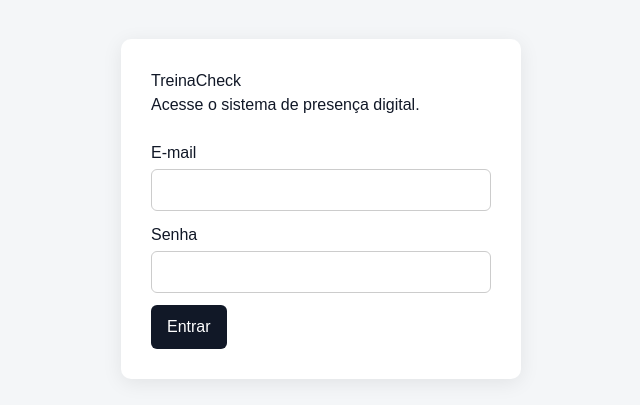
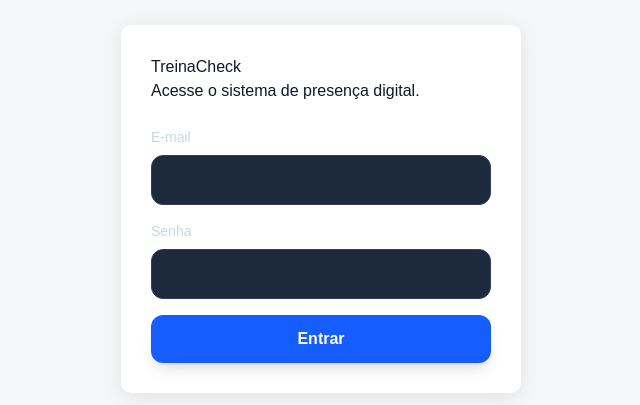
Before and after one commit to arlonmoraes/treinacheck, a Next.js app: page /login in a window 1280 px wide. Shown: the part 191-596 px from the top of the page, without its empty margins (319-959 px from the left). Built offline with nearby package versions, Linux system fonts and the light colour scheme.

Commit message:
novo layout tailwind

```diff
--- a/app/components/Button.tsx
+++ b/app/components/Button.tsx
@@ -1,17 +1,29 @@
-'use client'
+type Props = {
+  children: React.ReactNode
+  onClick?: () => void
+  type?: 'button' | 'submit'
+}
 
-export default function Button({ children, onClick }: any) {
+export default function Button({
+  children,
+  onClick,
+  type = 'button',
+}: Props) {
   return (
     <button
+      type={type}
       onClick={onClick}
-      style={{
-        background: '#111827',
-        color: 'white',
-        padding: '10px 16px',
-        border: 'none',
-        borderRadius: 6,
-        cursor: 'pointer'
-      }}
+      className="
+        w-full
+        bg-blue-600
+        hover:bg-blue-700
+        transition-all
+        p-3
+        rounded-xl
+        font-semibold
+        text-white
+        shadow-lg
+      "
     >
       {children}
     </button>
--- a/app/components/Input.tsx
+++ b/app/components/Input.tsx
@@ -1,19 +1,37 @@
-'use client'
+type Props = {
+  label: string
+  type?: string
+  value: any
+  onChange: any
+}
 
-export default function Input({ label, ...props }: any) {
+export default function Input({
+  label,
+  type = 'text',
+  value,
+  onChange,
+}: Props) {
   return (
-    <div style={{ marginBottom: 12 }}>
-      <label style={{ display: 'block', marginBottom: 4 }}>
+    <div className="mb-4">
+      <label className="block mb-2 text-sm text-slate-300">
         {label}
       </label>
+
       <input
-        {...props}
-        style={{
-          width: '100%',
-          padding: 8,
-          borderRadius: 6,
-          border: '1px solid #ccc'
-        }}
+        type={type}
+        value={value}
+        onChange={onChange}
+        className="
+          w-full
+          bg-slate-800
+          border
+          border-slate-700
+          rounded-xl
+          p-3
+          text-white
+          outline-none
+          focus:border-blue-500
+        "
       />
     </div>
   )
```
